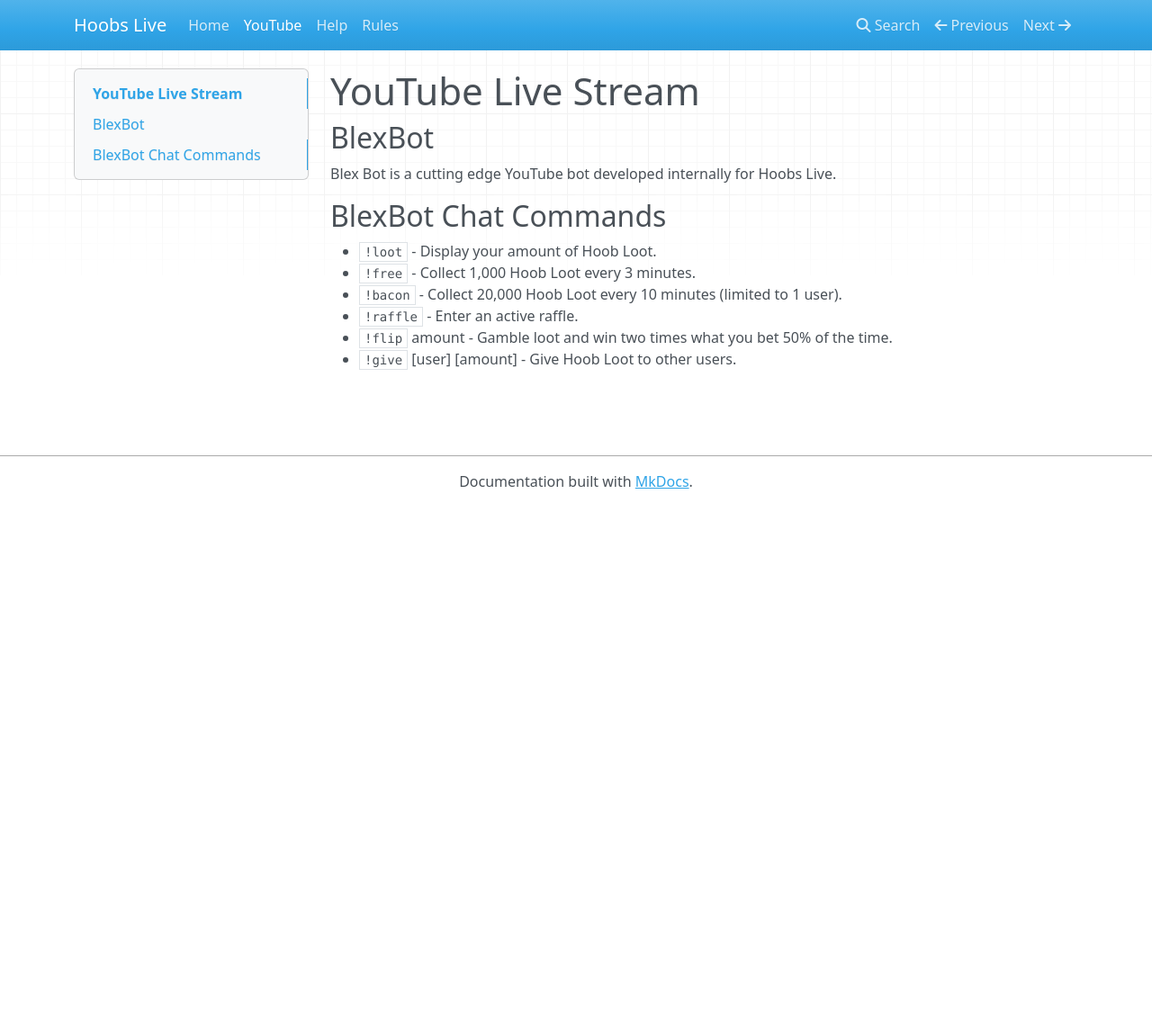
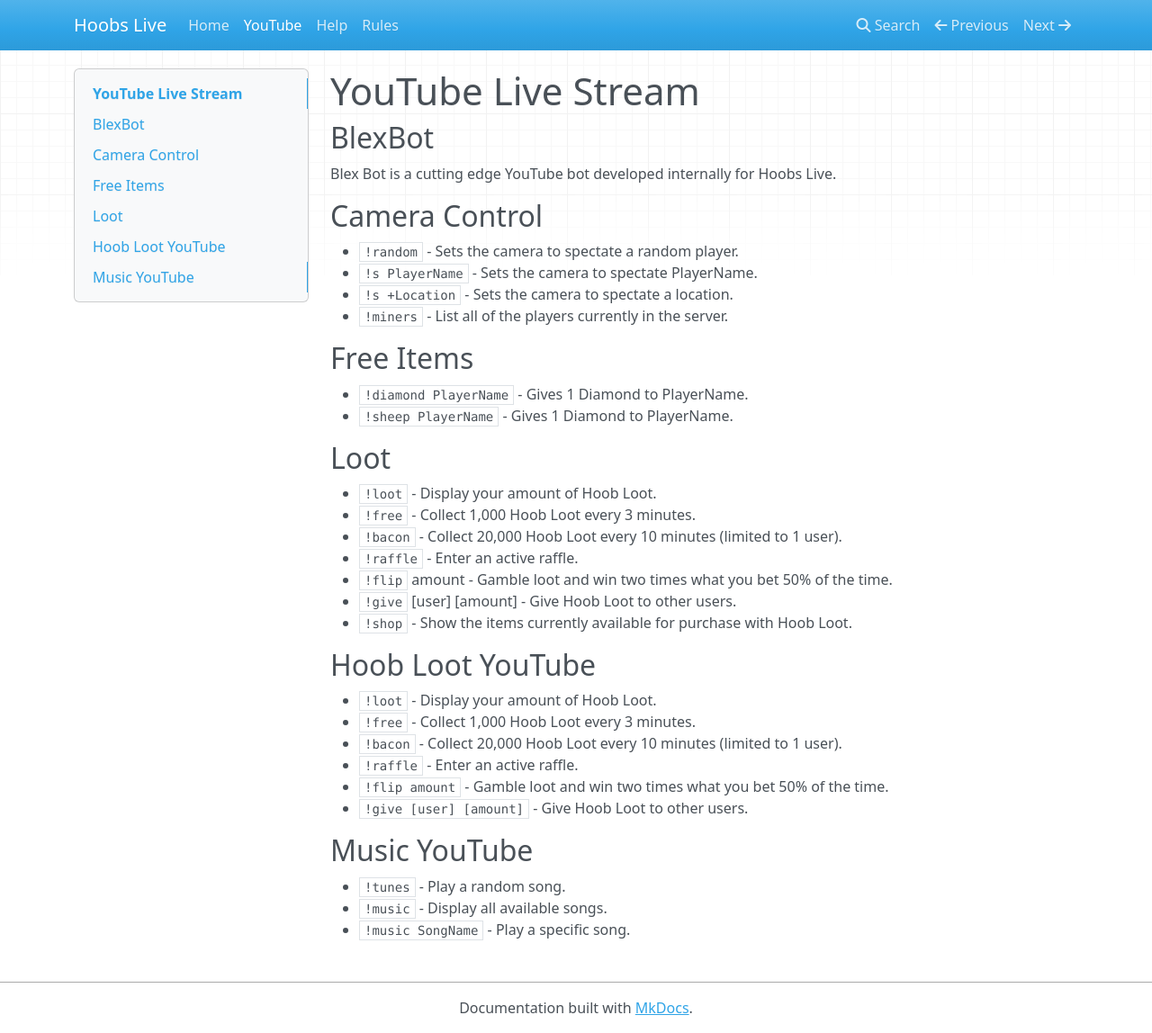
Before and after one commit to cunhar/hoobs-live-docs, an MkDocs documentation site: the page built from docs/youtube/index.md, in a window 1280 px wide and 1148 px high. Shown: the whole window at 90% size. Built offline with MkDocs 1.6.1, drawn with Linux system fonts in a browser that asks for light colours; nearby versions of some CDN libraries.

Commit message:
updates around youtube

```diff
--- a/docs/youtube/index.md
+++ b/docs/youtube/index.md
@@ -3,10 +3,34 @@
 ## BlexBot
 Blex Bot is a cutting edge YouTube bot developed internally for Hoobs Live.
 
-## BlexBot Chat Commands
+## Camera Control
+* `!random` - Sets the camera to spectate a random player.
+* `!s PlayerName` - Sets the camera to spectate PlayerName.
+* `!s +Location` - Sets the camera to spectate a location.
+* `!miners` - List all of the players currently in the server.
+
+## Free Items
+* `!diamond PlayerName` - Gives 1 Diamond to PlayerName.
+* `!sheep PlayerName` - Gives 1 Diamond to PlayerName.
+
+## Loot
 * `!loot` - Display your amount of Hoob Loot.
 * `!free` - Collect 1,000 Hoob Loot every 3 minutes.
 * `!bacon` - Collect 20,000 Hoob Loot every 10 minutes (limited to 1 user).
 * `!raffle` - Enter an active raffle.
 * `!flip` amount - Gamble loot and win two times what you bet 50% of the time.
 * `!give` \[user\] \[amount\] - Give Hoob Loot to other users.
+* `!shop` - Show the items currently available for purchase with Hoob Loot.
+
+## Hoob Loot YouTube
+* `!loot` - Display your amount of Hoob Loot.
+* `!free` - Collect 1,000 Hoob Loot every 3 minutes.
+* `!bacon` - Collect 20,000 Hoob Loot every 10 minutes (limited to 1 user).
+* `!raffle` - Enter an active raffle.
+* `!flip amount` - Gamble loot and win two times what you bet 50% of the time.
+* `!give [user] [amount]` - Give Hoob Loot to other users.
+
+## Music YouTube
+* `!tunes` - Play a random song.
+* `!music` - Display all available songs.
+* `!music SongName` - Play a specific song.
```
Also changed, not shown: docs/index.md (+11 -1 lines), docs/lore/hoobasaurus.md (added, +3 -0 lines), docs/lore/hoobasdad.md (added, +1 -0 lines), docs/lore/hoobasmom.md (added, +1 -0 lines), docs/lore/index.md (added, +5 -0 lines).
